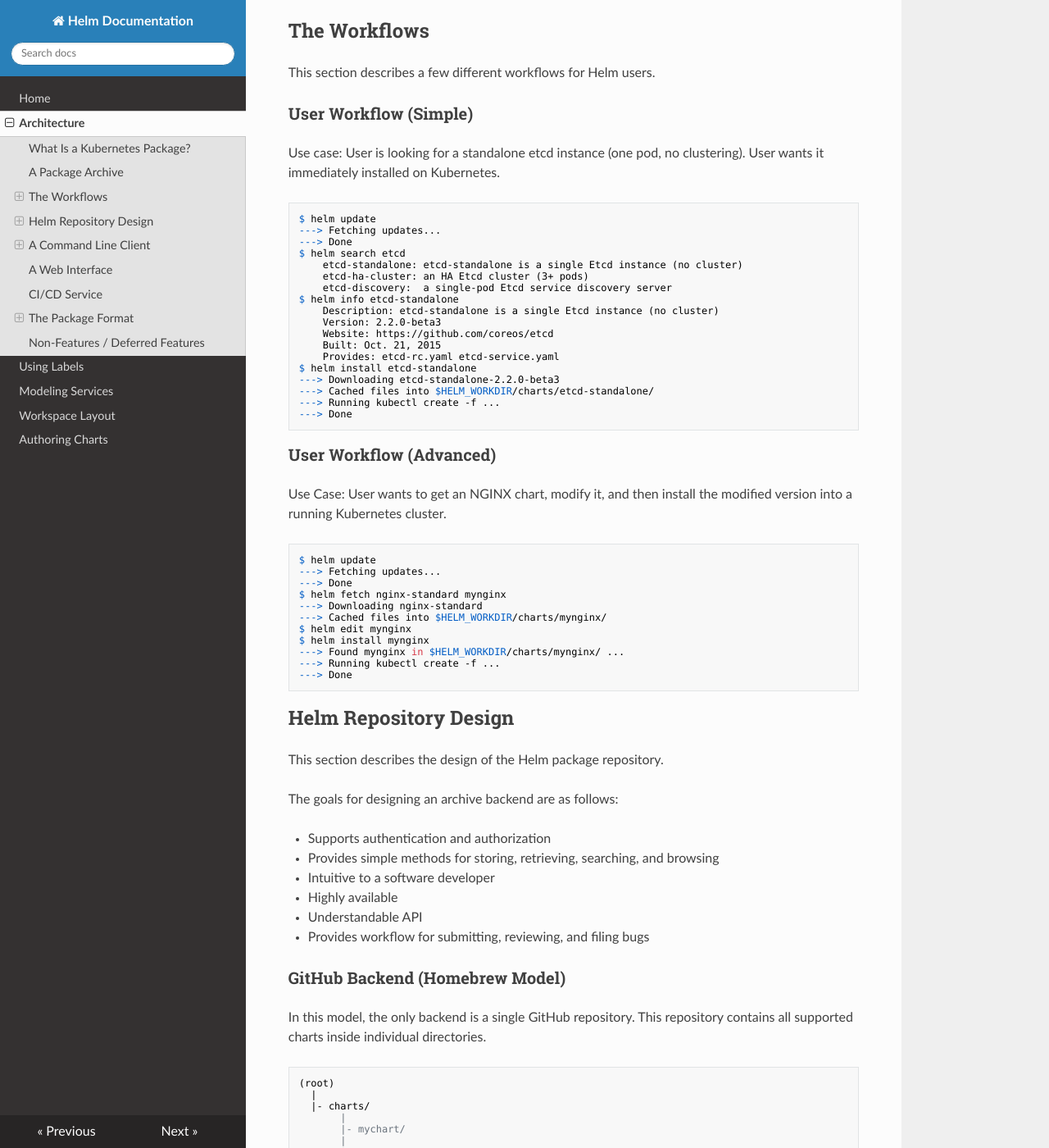
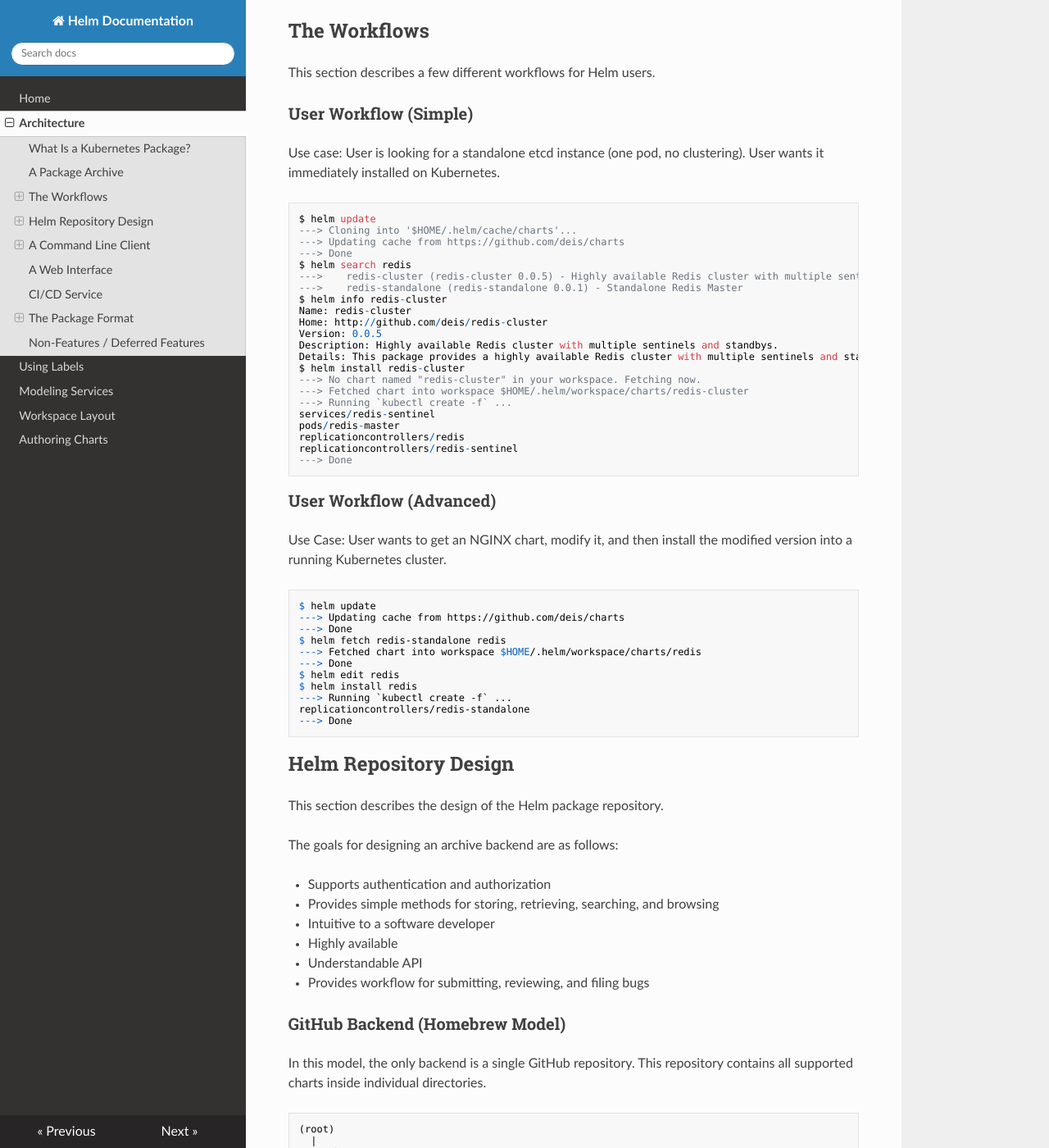
Before and after one commit to helm/helm-classic, an MkDocs documentation site: the page built from docs/architecture.md, in a window 1280 px wide and 1400 px high, scrolled down 1235 px. Shown: the whole window at 82% size. Built offline with MkDocs 1.6.1, drawn with Linux system fonts in a browser that asks for light colours; nearby versions of some CDN libraries; old or Windows-style settings are respelled for this version of MkDocs; some of the changed text lies outside the part shown.

Commit message:
style(doc): align readme and architecture

````diff
--- a/docs/architecture.md
+++ b/docs/architecture.md
@@ -42,22 +42,26 @@ Use case: User is looking for a standalone etcd instance (one pod, no clustering
 
 ```
 $ helm update
----> Fetching updates...
+---> Cloning into '$HOME/.helm/cache/charts'...
+---> Updating cache from https://github.com/deis/charts
 ---> Done
-$ helm search etcd
-	etcd-standalone: etcd-standalone is a single Etcd instance (no cluster)
-	etcd-ha-cluster: an HA Etcd cluster (3+ pods)
-	etcd-discovery:  a single-pod Etcd service discovery server
-$ helm info etcd-standalone
-	Description: etcd-standalone is a single Etcd instance (no cluster)
-	Version: 2.2.0-beta3
-	Website: https://github.com/coreos/etcd
-	Built: Oct. 21, 2015
-	Provides: etcd-rc.yaml etcd-service.yaml
-$ helm install etcd-standalone
----> Downloading etcd-standalone-2.2.0-beta3
----> Cached files into $HELM_WORKDIR/charts/etcd-standalone/
----> Running kubectl create -f ...
+$ helm search redis
+---> 	redis-cluster (redis-cluster 0.0.5) - Highly available Redis cluster with multiple sentinels and standbys.
+---> 	redis-standalone (redis-standalone 0.0.1) - Standalone Redis Master
+$ helm info redis-cluster
+Name: redis-cluster
+Home: http://github.com/deis/redis-cluster
+Version: 0.0.5
+Description: Highly available Redis cluster with multiple sentinels and standbys.
+Details: This package provides a highly available Redis cluster with multiple sentinels and standbys. Note the `redis-master` pod is used for bootstrapping only and can be deleted once the cluster is up and running.
+$ helm install redis-cluster
+---> No chart named "redis-cluster" in your workspace. Fetching now.
+---> Fetched chart into workspace $HOME/.helm/workspace/charts/redis-cluster
+---> Running `kubectl create -f` ...
+services/redis-sentinel
+pods/redis-master
+replicationcontrollers/redis
+replicationcontrollers/redis-sentinel
 ---> Done
 ```
 
@@ -67,15 +71,15 @@ Use Case: User wants to get an NGINX chart, modify it, and then install the modi
 
 ```
 $ helm update
----> Fetching updates...
+---> Updating cache from https://github.com/deis/charts
 ---> Done
-$ helm fetch nginx-standard mynginx
----> Downloading nginx-standard
----> Cached files into $HELM_WORKDIR/charts/mynginx/
-$ helm edit mynginx
-$ helm install mynginx
----> Found mynginx in $HELM_WORKDIR/charts/mynginx/ ...
----> Running kubectl create -f ...
+$ helm fetch redis-standalone redis
+---> Fetched chart into workspace $HOME/.helm/workspace/charts/redis
+---> Done
+$ helm edit redis
+$ helm install redis
+---> Running `kubectl create -f` ...
+replicationcontrollers/redis-standalone
 ---> Done
 ```
 
@@ -144,7 +148,7 @@ The tree looks something like this:
       |
       |- cache/       # Where `helm update` data goes
       |
-      |- workdir/     # Working directory, where `helm fetch` copies to
+      |- workspace/     # Working directory, where `helm fetch` copies to
       |
       |- config.yaml  # configuration info
 ```
@@ -153,7 +157,7 @@ The default location for `$HELM_HOME` will be `$HOME/.helm`. This reflects the f
 
 - Individual Helm developer/user
 - CI/CD system
-- Workdir shared by `git` repo among several developers
+- Workspace shared by `git` repo among several developers
 - Dockerized Helm that runs in a container
 
 ### Client Config
````
Also changed, not shown: README.md (+2 -2 lines).
